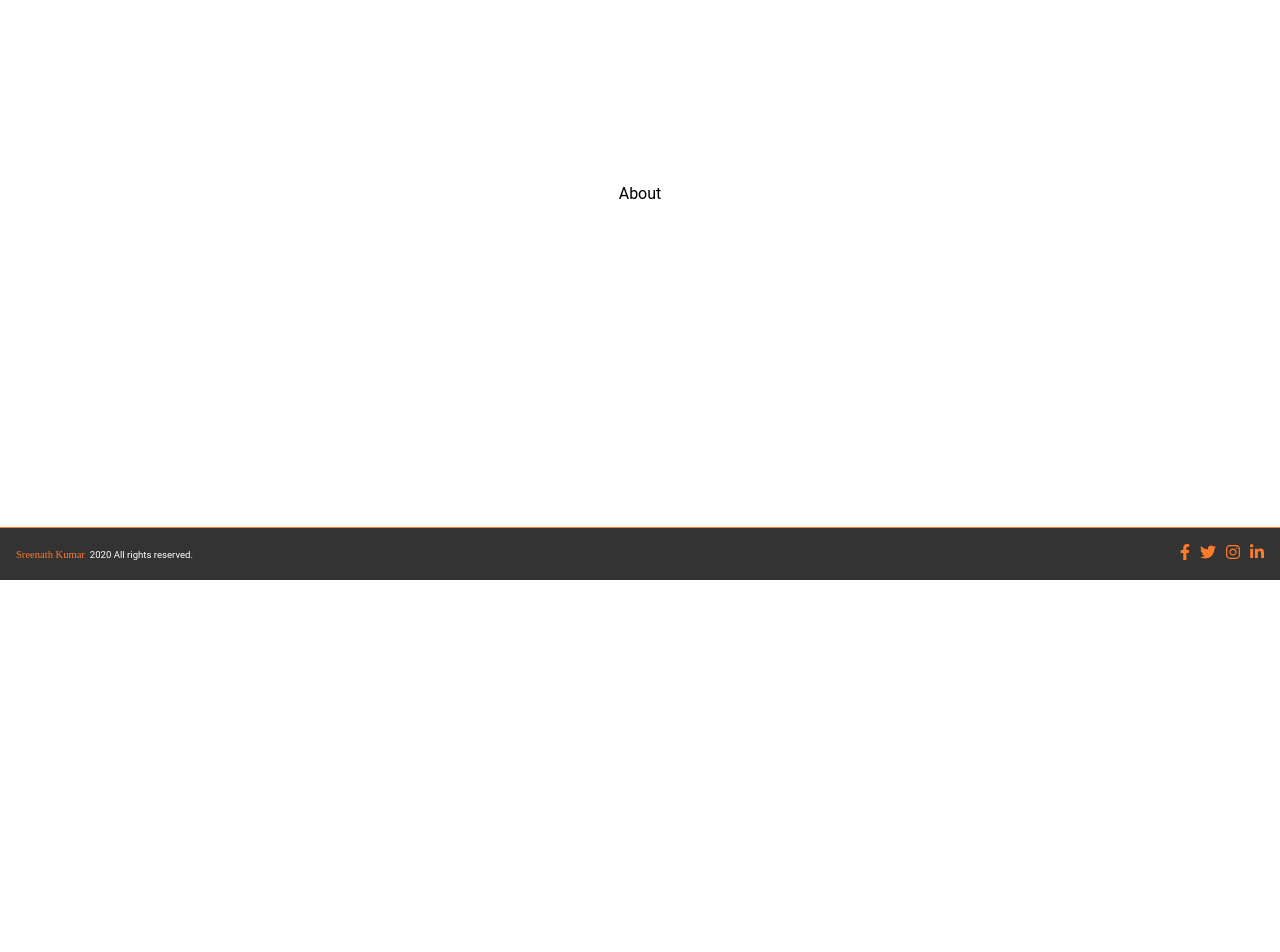
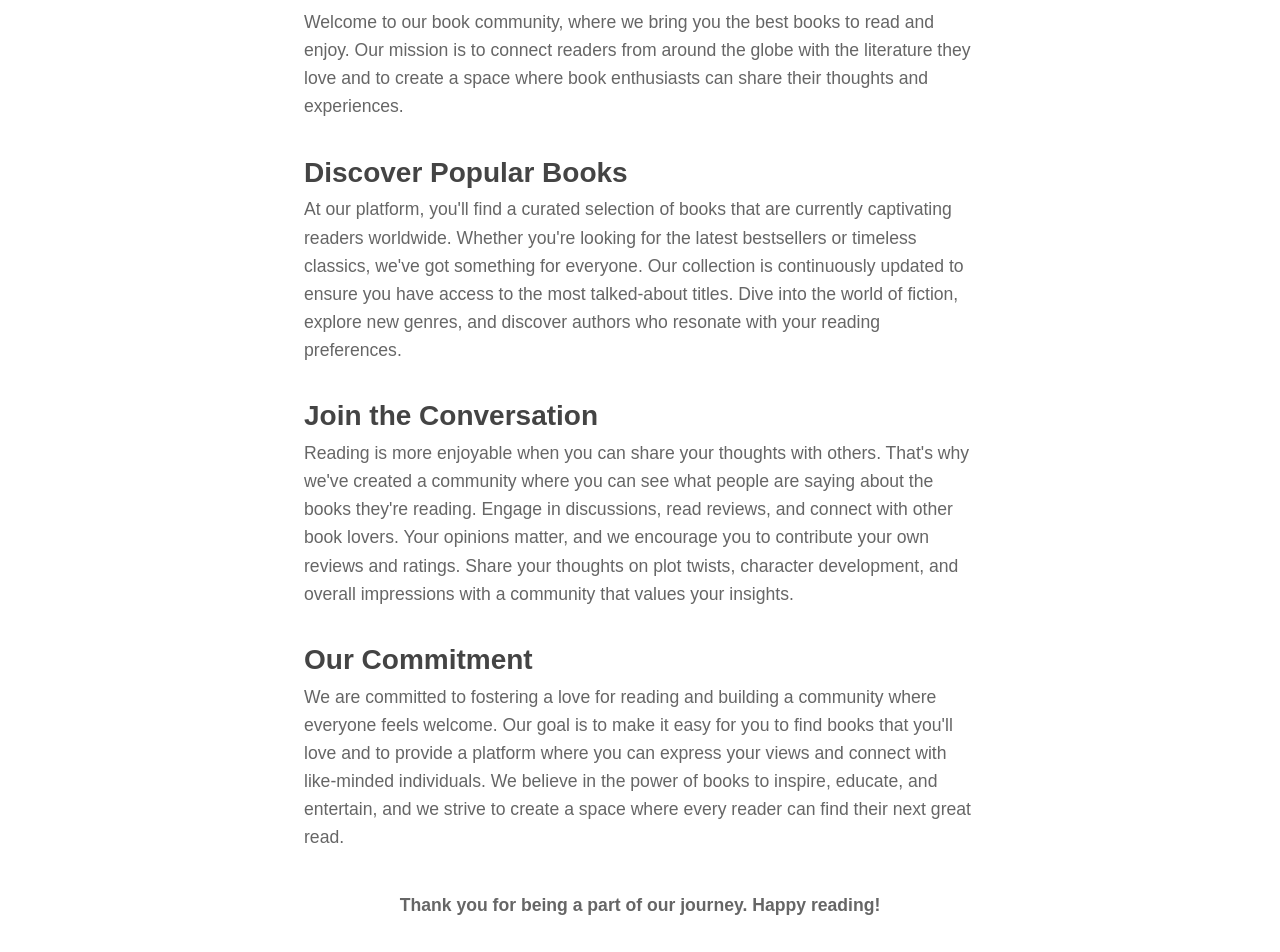
Before and after one commit to sreenathkumar/react-library, a React (Create React App) app: page /about-us in a window 1280 px wide. Shown: the part 220-1172 px from the top of the page. Before the commit the page ends 800 px from the top, so only its background shows below. Built offline with nearby package versions, Linux system fonts and the light colour scheme.

Commit message:
Feat: added the about us page contents

```diff
--- /dev/null
+++ b/src/css/about.css
@@ -0,0 +1,51 @@
+.about-us-container {
+    max-width: 800px;
+    margin: 0 auto;
+    padding: 5%;
+    font-family: Arial, sans-serif;
+    line-height: 1.6;
+    border-radius: 8px;
+  }
+
+  .about-us-container h1 {
+    text-align: center;
+    color: #333;
+    font-size: 2.5em;
+    margin-bottom: 20px;
+  }
+
+  .about-us-container h2 {
+    color: #444;
+    font-size: 1.75em;
+    margin-top: 30px;
+  }
+
+  .about-us-container p {
+    color: #666;
+    font-size: 1.1em;
+    margin-bottom: 20px;
+  }
+
+  .about-us-container p:last-of-type {
+    margin-top: 40px;
+    font-weight: bold;
+    text-align: center;
+  }
+
+  @media (max-width: 768px) {
+    .about-us-container {
+      padding: 15px;
+    }
+
+    .about-us-container h1 {
+      font-size: 2em;
+    }
+
+    .about-us-container h2 {
+      font-size: 1.5em;
+    }
+
+    .about-us-container p {
+      font-size: 1em;
+    }
+  }
--- a/src/pages/About.js
+++ b/src/pages/About.js
@@ -1,7 +1,53 @@
+import React from "react";
+import "../css/about.css";
 
+function AboutUs() {
+  return (
+    <div className="about-us-container">
+      <h1>About Us</h1>
+      <p>
+        Welcome to our book community, where we bring you the best books to read
+        and enjoy. Our mission is to connect readers from around the globe with
+        the literature they love and to create a space where book enthusiasts
+        can share their thoughts and experiences.
+      </p>
 
-export default function About() {
-   return (
-      <div className='container'>About</div>
-   )
+      <h2>Discover Popular Books</h2>
+      <p>
+        At our platform, you'll find a curated selection of books that are
+        currently captivating readers worldwide. Whether you're looking for the
+        latest bestsellers or timeless classics, we've got something for
+        everyone. Our collection is continuously updated to ensure you have
+        access to the most talked-about titles. Dive into the world of fiction,
+        explore new genres, and discover authors who resonate with your reading
+        preferences.
+      </p>
+
+      <h2>Join the Conversation</h2>
+      <p>
+        Reading is more enjoyable when you can share your thoughts with others.
+        That's why we've created a community where you can see what people are
+        saying about the books they're reading. Engage in discussions, read
+        reviews, and connect with other book lovers. Your opinions matter, and
+        we encourage you to contribute your own reviews and ratings. Share your
+        thoughts on plot twists, character development, and overall impressions
+        with a community that values your insights.
+      </p>
+
+      <h2>Our Commitment</h2>
+      <p>
+        We are committed to fostering a love for reading and building a
+        community where everyone feels welcome. Our goal is to make it easy for
+        you to find books that you'll love and to provide a platform where you
+        can express your views and connect with like-minded individuals. We
+        believe in the power of books to inspire, educate, and entertain, and we
+        strive to create a space where every reader can find their next great
+        read.
+      </p>
+
+      <p>Thank you for being a part of our journey. Happy reading!</p>
+    </div>
+  );
 }
+
+export default AboutUs;
--- a/src/pages/search-results.js
+++ b/src/pages/search-results.js
@@ -5,8 +5,6 @@ function SearchResult() {
   const [params] = useSearchParams();
   const query = params.get("query");
   const resultData = useLoaderData();
-
-  console.log("resultData", resultData);
 
   return (
     <section id="searched-book-list">
```
